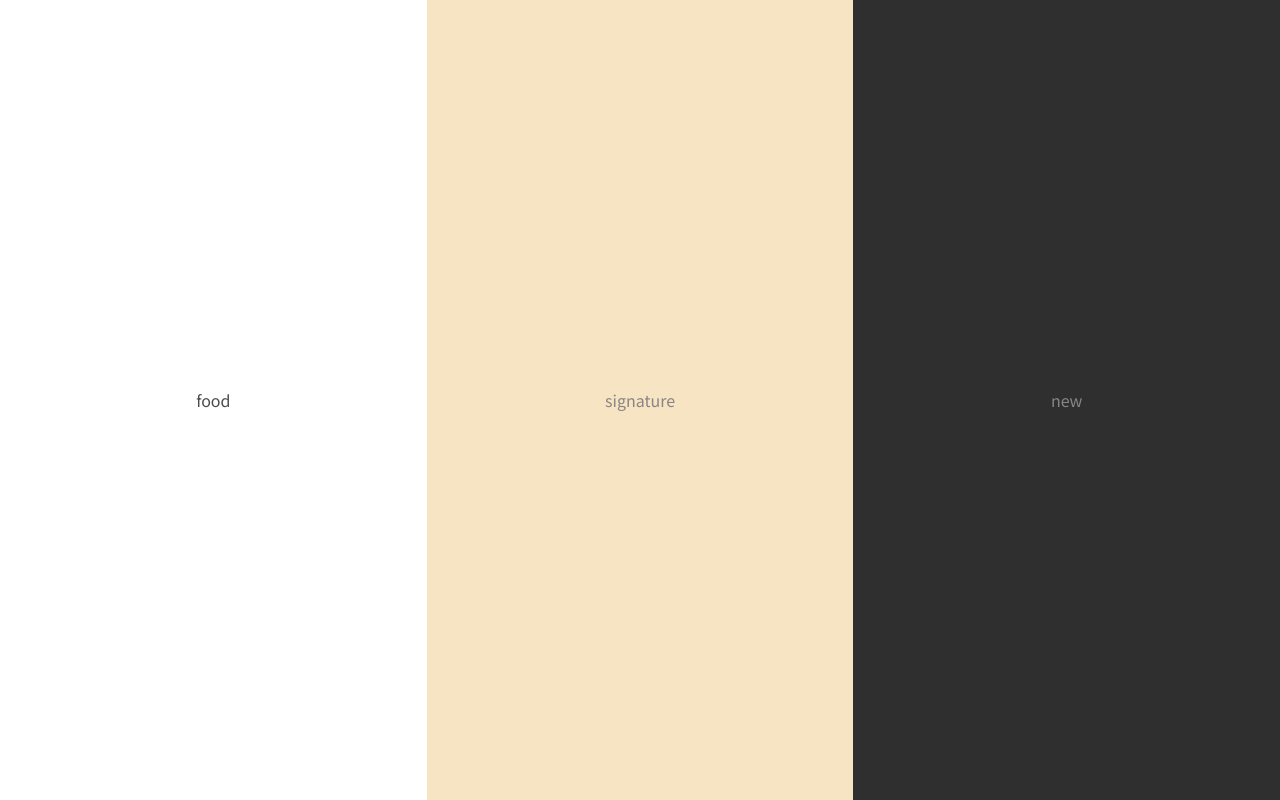
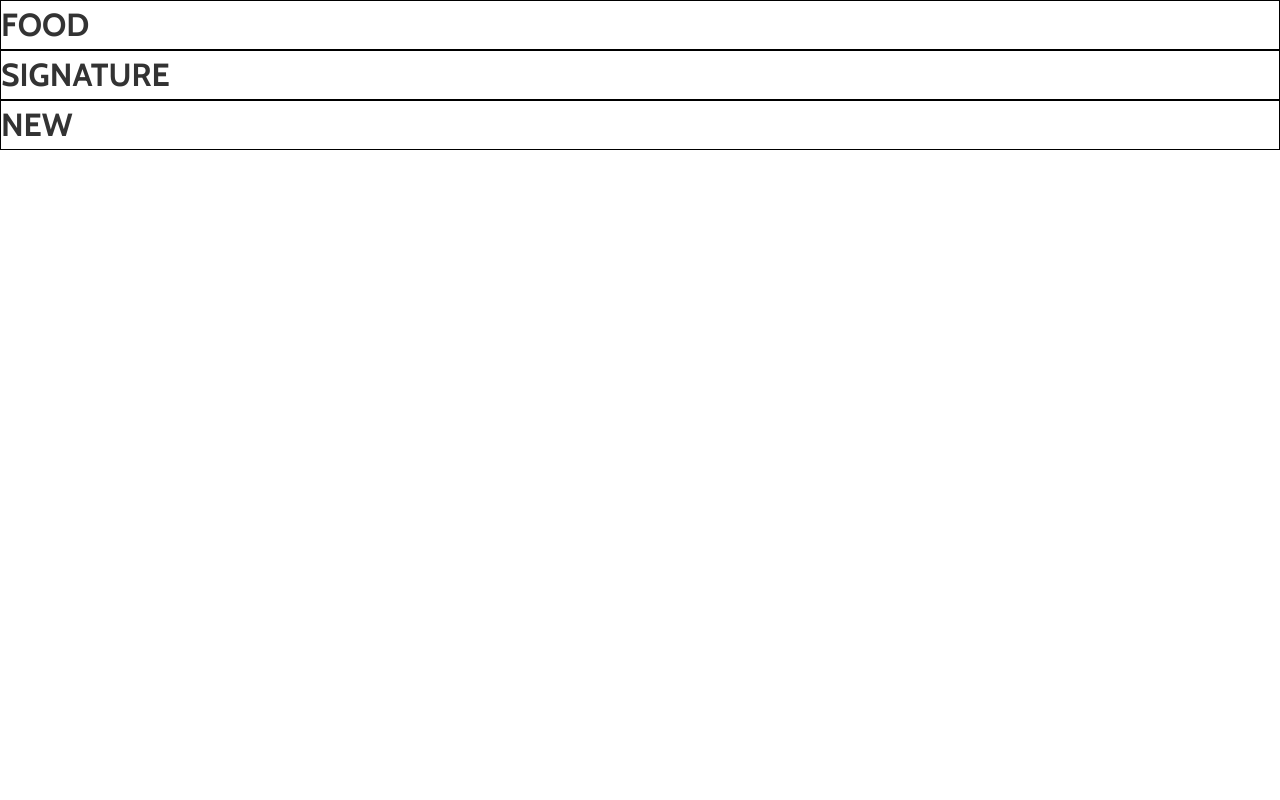
Before and after one commit to imsourceboom/lad-coffee, a Gatsby site: page / in a window 1280 px wide. Built offline with nearby package versions, Linux system fonts and the light colour scheme; Gatsby itself is replaced by a stand-in of ours.

Commit message:
offline plugin stop

```diff
--- a/gatsby-config.js
+++ b/gatsby-config.js
@@ -29,7 +29,7 @@ module.exports = {
         icon: `src/images/lad.png`, // This path is relative to the root of the site.
       },
     },
-    `gatsby-plugin-offline`,
+    // `gatsby-plugin-offline`,
     {
       resolve: `gatsby-plugin-typography`,
       options: {
@@ -38,12 +38,6 @@ module.exports = {
     },
     `gatsby-plugin-transition-link`,
     `gatsby-plugin-polyfill-io`,
-    // {
-    //   resolve: "gatsby-plugin-transition-link",
-    //   options: {
-    //     layout: require.resolve(`./src/templates/layout.jsx`),
-    //   },
-    // },
     // this (optional) plugin enables Progressive Web App + Offline functionality
     // To learn more, visit: https://gatsby.dev/offline
     // `gatsby-plugin-offline`,
--- a/src/pages/index.jsx
+++ b/src/pages/index.jsx
@@ -1,38 +1,64 @@
 import React from "react"
-import AniLink from "gatsby-plugin-transition-link/AniLink"
+// import AniLink from "gatsby-plugin-transition-link/AniLink"
 import styled from "styled-components"
 
 import Layout from "../templates/layout"
 import SEO from "../templates/seo"
 
-const Wrap = styled.div`
+const Container = styled.section``
+
+const Wrap = styled.article`
   display: flex;
   font-family: "Noto Sans KR", sans-serif;
+  border: 1px solid black;
 `
-const StyledAniLink = styled(AniLink)`
-  flex: 1;
-  display: flex;
-  justify-content: center;
-  align-items: center;
-  height: 100vh;
-  color: #888585;
 
-  &:first-child {
-    background-color: white;
-  }
+const List = styled.ul``
+const Item = styled.li``
+// const StyledAniLink = styled(AniLink)`
+//   flex: 1;
+//   display: flex;
+//   justify-content: center;
+//   align-items: center;
+//   height: 100vh;
+//   color: #888585;
 
-  &:nth-child(2) {
-    background-color: #f6e4c3;
-  }
+//   &:first-child {
+//     background-color: white;
+//   }
 
-  &:last-child {
-    background-color: #2f2f2f;
-  }
-`
+//   &:nth-child(2) {
+//     background-color: #f6e4c3;
+//   }
+
+//   &:last-child {
+//     background-color: #2f2f2f;
+//   }
+// `
 const IndexPage = () => (
   <Layout>
     <SEO title="Home" />
-    <Wrap>
+    <Container>
+      <Wrap>
+        <h1>FOOD</h1>
+        <List>
+          <Item />
+        </List>
+      </Wrap>
+      <Wrap>
+        <h1>SIGNATURE</h1>
+        <List>
+          <Item />
+        </List>
+      </Wrap>
+      <Wrap>
+        <h1>NEW</h1>
+        <List>
+          <Item />
+        </List>
+      </Wrap>
+    </Container>
+    {/* <Wrap>
       <StyledAniLink swipe direction="up" entryOffset={10} to="/food/">
         food
       </StyledAniLink>
@@ -42,7 +68,7 @@ const IndexPage = () => (
       <StyledAniLink swipe direction="up" entryOffset={10} to="/new/">
         new
       </StyledAniLink>
-    </Wrap>
+    </Wrap> */}
   </Layout>
 )
 
--- a/src/pages/new/index.jsx
+++ b/src/pages/new/index.jsx
@@ -1,5 +1,4 @@
 import React from "react"
-// import { Link } from "gatsby"
 import AniLink from "gatsby-plugin-transition-link/AniLink"
 import styled from "styled-components"
 
```
